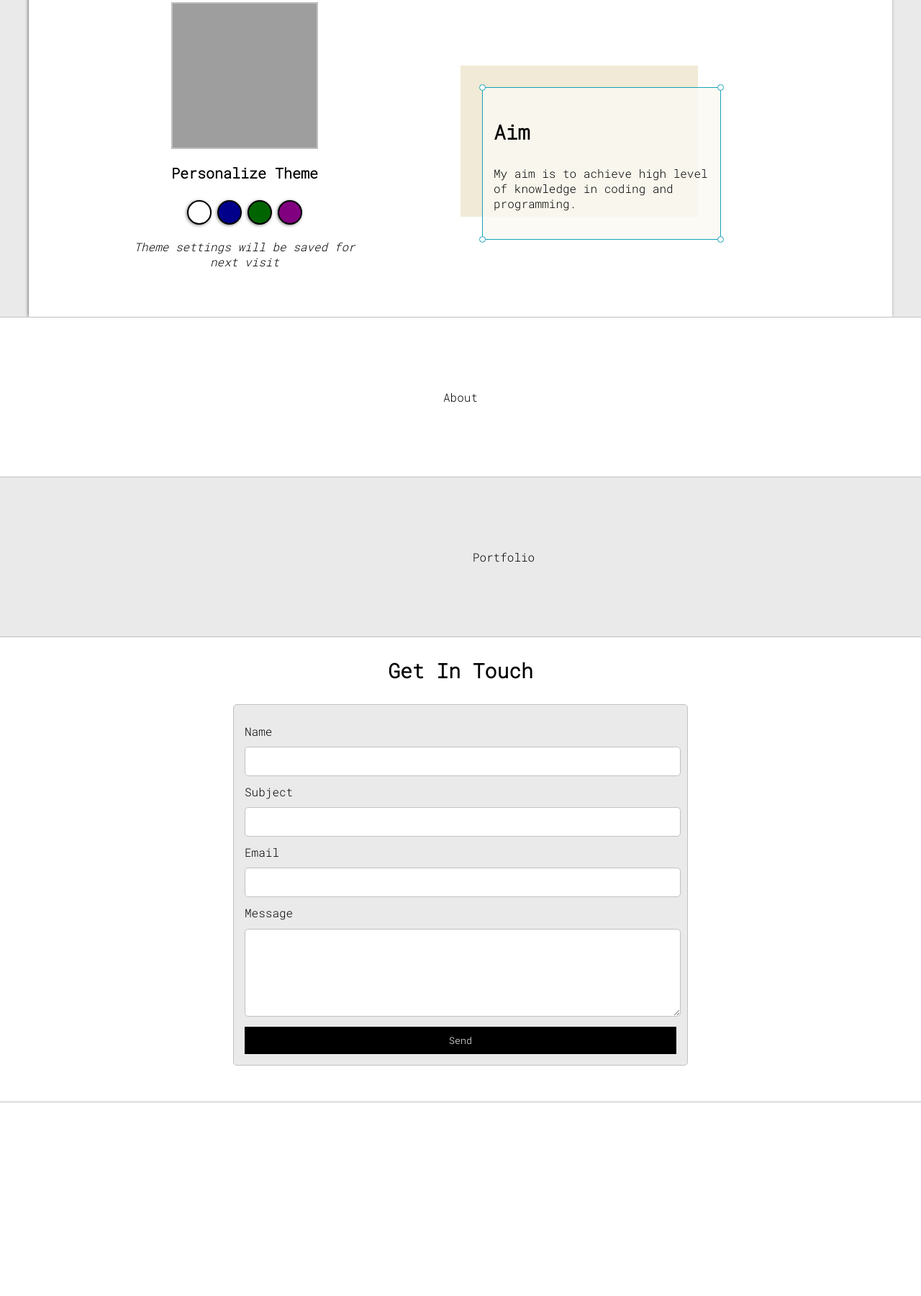
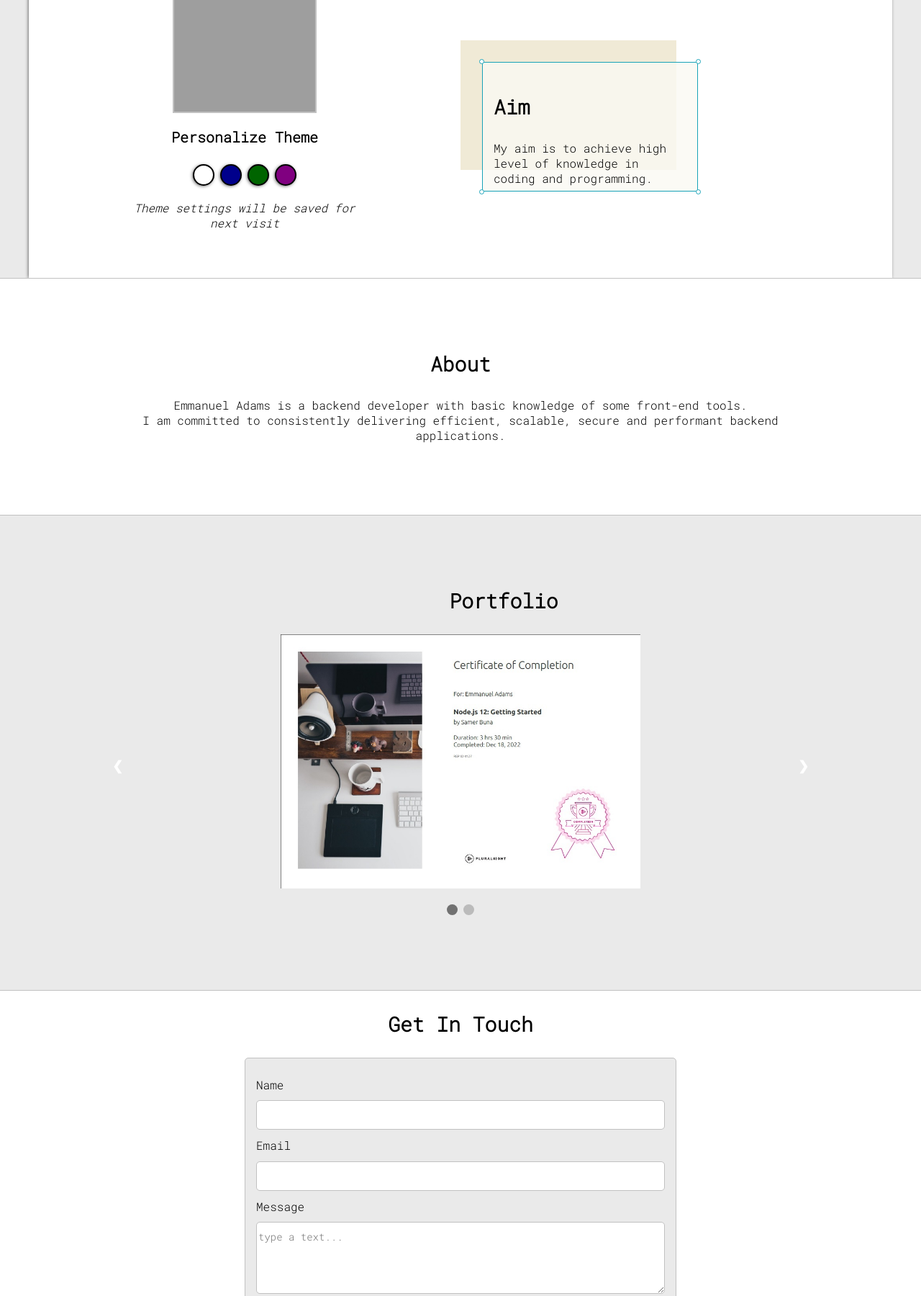
Before and after one commit to EmmanuelAdams/myportfolio, a website: page myProject/index.html in a window 1280 px wide. Shown: the part 260-2060 px from the top of the page at 72% size. Before the commit the page ends 1791 px from the top, so only its background shows below. Drawn offline with nearby package versions, Linux system fonts and the light colour scheme; grey boxes are pictures that could not be loaded.

Commit message:
added readme and contact-me functionality

```diff
--- a/myProject/default.css
+++ b/myProject/default.css
@@ -1,98 +1,121 @@
-:root{
---mainColor:#eaeaea;
---secondaryColor:#fff;
+:root {
+  --mainColor: #eaeaea;
+  --secondaryColor: #fff;
 
---borderColor:#c1c1c1;
+  --borderColor: #c1c1c1;
 
-  --mainText:black;
-  --secondaryText:#4b5156;
+  --mainText: black;
+  --secondaryText: #4b5156;
 
   --themeDotColor: black;
 
-  --previewBg:rgb(251, 249, 243, 0.8);
-  --previewShadow:#f0ead6;
+  --previewBg: rgb(251, 249, 243, 0.8);
+  --previewShadow: #f0ead6;
 
-  --buttonColor:black;
+  --buttonColor: black;
 }
 
-
-html, body{
+html,
+body {
   padding: 0;
   margin: 0;
 }
 
-body *{
+body * {
   transition: 0.3s;
 }
 
-h1, h2, h3, h4, h5, h6, strong{
+h1,
+h2,
+h3,
+h4,
+h5,
+h6,
+strong {
   color: var(--mainText);
   font-family: 'Roboto Mono', monospace;
 }
 
-p, li, span, label, input, textarea{
+p,
+li,
+span,
+label,
+input,
+textarea {
   color: var(--mainText);
   font-family: 'Roboto Mono', monospace;
 }
 
-a{
+a {
   text-decoration: none;
   color: rgb(44, 42, 180);
 }
 
-ul{
+ul {
   list-style: none;
 }
 
-h1 { font-size: 56px;}
-h2 { font-size: 36px;}
-h3 { font-size: 28px;}
-h4 { font-size: 24px;}
-h5 { font-size: 20px;}
-h6 { font-size: 16px;}
+h1 {
+  font-size: 56px;
+}
+h2 {
+  font-size: 36px;
+}
+h3 {
+  font-size: 28px;
+}
+h4 {
+  font-size: 24px;
+}
+h5 {
+  font-size: 20px;
+}
+h6 {
+  font-size: 16px;
+}
 
-.s1{
+.s1 {
   background-color: var(--mainColor);
-  border-bottom:1px solid var(--borderColor);
+  border-bottom: 1px solid var(--borderColor);
   overflow: auto;
 }
 
-.s2{
+.s2 {
   background-color: var(--secondaryColor);
-  border-bottom:1px solid var(--borderColor);
+  border-bottom: 1px solid var(--borderColor);
   overflow: auto;
 }
 
-.main-container{
+.main-container {
   width: 1200px;
   margin: 0 auto;
 }
 
-.greeting-wrapper{
+.greeting-wrapper {
   text-align: center;
   align-content: center;
   display: grid;
   min-height: 10em;
 }
 
-.intro-wrapper{
-  background-color:var(--secondaryColor);
+.intro-wrapper {
+  background-color: var(--secondaryColor);
   border-radius: 5px 5px 0 0;
 
-  -webkit-box-shadow: -1px 1px 5px -1px rgba(0,0,0,0.75);
-  -moz-box-shadow: -1px 1px 5px -1px rgba(0,0,0,0.75);
-  box-shadow: -1px 1px 5px -1px rgba(0,0,0,0.75);
+  -webkit-box-shadow: -1px 1px 5px -1px rgba(0, 0, 0, 0.75);
+  -moz-box-shadow: -1px 1px 5px -1px rgba(0, 0, 0, 0.75);
+  box-shadow: -1px 1px 5px -1px rgba(0, 0, 0, 0.75);
 
   display: grid;
   grid-template-columns: 1fr 1fr;
   grid-template-areas:
     'nav-wrapper nav-wrapper'
-  'left-column right-column'
+    'left-column right-column';
 }
 
-.nav-wrapper{
+.nav-wrapper {
   background-color: var(--mainColor);
-  border-bottom:1px solid var(--borderColor);
+  border-bottom: 1px solid var(--borderColor);
   grid-area: nav-wrapper;
   display: flex;
   justify-content: space-between;
@@ -100,53 +123,39 @@ h6 { font-size: 16px;}
   border-radius: 5px 5px 0 0;
 }
 
-#navigator a{
+#navigator a {
   color: var(--mainText);
 }
 
-.dots-wrapper{
+.dots-wrapper {
   display: flex;
   padding: 10px;
 }
 
-#navigator{
+#navigator {
   margin: 0;
   padding: 10px;
 }
 
-#dot-1{
-  background-color: red;
-}
-
-#dot-2{
-  background-color: yellow;
-}
-
-#dot-3{
-  background-color: green;
-}
-
-.browser-dot{
+.browser-dot {
   background-color: black;
   height: 15px;
   width: 15px;
   border-radius: 50%;
   margin: 5px;
 
-  -webkit-box-shadow: -1px 1px 5px -1px rgba(0,0,0,0.75);
-  -moz-box-shadow: -1px 1px 5px -1px rgba(0,0,0,0.75);
-  box-shadow: -1px 1px 5px -1px rgba(0,0,0,0.75);
-
+  -webkit-box-shadow: -1px 1px 5px -1px rgba(0, 0, 0, 0.75);
+  -moz-box-shadow: -1px 1px 5px -1px rgba(0, 0, 0, 0.75);
+  box-shadow: -1px 1px 5px -1px rgba(0, 0, 0, 0.75);
 }
 
-
-.left-column{
+.left-column {
   grid-area: left-column;
   padding-top: 50px;
   padding-bottom: 50px;
 }
 
-#profile_pic{
+#profile_pic {
   display: block;
   margin: 0 auto;
 
@@ -156,74 +165,69 @@ h6 { font-size: 16px;}
   border: 2px solid var(--borderColor);
 }
 
-.theme-options-wrapper{
+.theme-options-wrapper {
   justify-content: center;
   display: flex;
   padding: 0;
-
 }
 
-.theme-dot{
-
+.theme-dot {
   height: 30px;
   width: 30px;
   border-radius: 50%;
 
-  -webkit-box-shadow: -1px 1px 5px -1px rgba(0,0,0,0.75);
-  -moz-box-shadow: -1px 1px 5px -1px rgba(0,0,0,0.75);
-  box-shadow: -1px 1px 5px -1px rgba(0,0,0,0.75);
+  -webkit-box-shadow: -1px 1px 5px -1px rgba(0, 0, 0, 0.75);
+  -moz-box-shadow: -1px 1px 5px -1px rgba(0, 0, 0, 0.75);
+  box-shadow: -1px 1px 5px -1px rgba(0, 0, 0, 0.75);
 
   border: 2px solid var(--themeDotColor);
   margin: 4px;
   cursor: pointer;
-
 }
 
-.theme-dot:hover{
+.theme-dot:hover {
   border-width: 5px;
 }
 
-#light-theme{
+#light-theme {
   background-color: white;
 }
 
-#blue-theme{
+#blue-theme {
   background-color: darkblue;
 }
 
-#green-theme{
+#green-theme {
   background-color: darkgreen;
 }
 
-#purple-theme{
-  background-color:purple;
+#purple-theme {
+  background-color: purple;
 }
 
-#settings-note{
+#settings-note {
   text-align: center;
   font-style: italic;
 }
 
-.right-column{
+.right-column {
   grid-area: right-column;
   display: grid;
   align-content: center;
 
   padding-top: 50px;
   padding-bottom: 50px;
-
 }
 
-#preview-shadow{
+#preview-shadow {
   background-color: var(--previewShadow);
   width: 300px;
   height: 180px;
   padding-left: 30px;
   padding-top: 30px;
-
 }
 
-#preview{
+#preview {
   width: 300px;
   height: 180px;
   border: 1.5px solid #17a2b8;
@@ -232,7 +236,7 @@ padding-top: 30px;
   position: relative;
 }
 
-.corner{
+.corner {
   width: 7px;
   height: 7px;
   border-radius: 50%;
@@ -241,32 +245,38 @@ padding-top: 30px;
   position: absolute;
 }
 
-#corner-tl{
+#corner-tl {
   top: -5px;
   left: -5px;
 }
 
-#corner-tr{
+#corner-tr {
   top: -5px;
   right: -5px;
 }
 
-#corner-br{
+#corner-br {
   bottom: -5px;
   right: -5px;
 }
 
-#corner-bl{
+#corner-bl {
   bottom: -5px;
   left: -5px;
 }
 
-.about-portfolio{
+.about-portfolio {
   margin: 100px;
   text-align: center;
 }
 
-#contact-form{
+#pdf {
+  width: 400px;
+  height: 300px;
+  border: solid 1px white;
+}
+
+#contact-form {
   display: block;
   max-width: 600px;
   margin: 0 auto;
@@ -277,16 +287,16 @@ padding-top: 30px;
   margin-bottom: 50px;
 }
 
-#contact-form label{
+#contact-form label {
   line-height: 2.7em;
 }
 
-#contact-form textarea{
+#contact-form textarea {
   min-height: 100px;
   font-size: 14px;
 }
 
-.input-field{
+.input-field {
   width: 100%;
   padding-top: 10px;
   padding-bottom: 10px;
@@ -296,7 +306,7 @@ padding-top: 30px;
   font-size: 14px;
 }
 
-#submit-btn{
+#submit-btn {
   margin-top: 10px;
   width: 100%;
   padding-top: 10px;
@@ -304,24 +314,113 @@ padding-top: 30px;
   color: #fff;
   background-color: var(--buttonColor);
   border: none;
+  cursor: pointer;
 }
 
-@media screen and (max-width: 1200px){
-  .main-container{
+* {
+  box-sizing: border-box;
+}
+
+/* Slideshow container */
+.slideshow-container {
+  max-width: 1000px;
+  position: relative;
+  margin: auto;
+}
+
+/* Hide the images by default */
+.mySlides {
+  display: none;
+}
+
+/* Next & previous buttons */
+.prev,
+.next {
+  cursor: pointer;
+  position: absolute;
+  top: 50%;
+  width: auto;
+  margin-top: -22px;
+  padding: 16px;
+  color: white;
+  font-weight: bold;
+  font-size: 18px;
+  transition: 0.6s ease;
+  border-radius: 0 3px 3px 0;
+  user-select: none;
+}
+
+.prev {
+  left: 0;
+  border-radius: 3px 0 0 3px;
+}
+
+.next {
+  right: 0;
+  border-radius: 3px 0 0 3px;
+}
+
+.prev:hover,
+.next:hover {
+  background-color: rgba(0, 0, 0, 0.8);
+}
+
+.text {
+  color: #f2f2f2;
+  font-size: 15px;
+  padding: 8px 12px;
+  position: absolute;
+  bottom: 8px;
+  width: 100%;
+  text-align: center;
+}
+
+.dot {
+  cursor: pointer;
+  height: 15px;
+  width: 15px;
+  margin: 0 2px;
+  background-color: #bbb;
+  border-radius: 50%;
+  display: inline-block;
+  transition: background-color 0.6s ease;
+}
+
+.active,
+.dot:hover {
+  background-color: #717171;
+}
+
+.fade {
+  animation-name: fade;
+  animation-duration: 1.5s;
+}
+
+@keyframes fade {
+  from {
+    opacity: 0.4;
+  }
+  to {
+    opacity: 1;
+  }
+}
+
+@media screen and (max-width: 1200px) {
+  .main-container {
     width: 95%;
   }
 }
 
-@media screen and (max-width: 800px){
-  .intro-wrapper{
+@media screen and (max-width: 800px) {
+  .intro-wrapper {
     grid-template-columns: 1fr;
     grid-template-areas:
       'nav-wrapper'
       'left-column'
-    'right-column'
+      'right-column';
   }
 
-  .right-column{
+  .right-column {
     justify-content: center;
   }
 }
--- a/myProject/index.html
+++ b/myProject/index.html
@@ -3,15 +3,36 @@
 <html>
   <head>
     <title>my portfolio</title>
-  <meta name="viewport" content="width=device-width, initial-scale=1, maximum-scale=1, minimum-scale=1" />
-  <link rel="preconnect" href="https://fonts.googleapis.com">
-  <link rel="preconnect" href="https://fonts.gstatic.com" crossorigin>
-  <link href="https://fonts.googleapis.com/css2?family=Roboto+Mono:wght@300&display=swap" rel="stylesheet">
+    <meta
+      name="viewport"
+      content="width=device-width, initial-scale=1, maximum-scale=1, minimum-scale=1"
+    />
+    <link
+      rel="preconnect"
+      href="https://fonts.googleapis.com"
+    />
+    <link
+      rel="preconnect"
+      href="https://fonts.gstatic.com"
+      crossorigin
+    />
+    <link
+      href="https://fonts.googleapis.com/css2?family=Roboto+Mono:wght@300&display=swap"
+      rel="stylesheet"
+    />
 
-  <link rel="stylesheet" type="text/css" href="default.css">
+    <link
+      rel="stylesheet"
+      type="text/css"
+      href="default.css"
+    />
 
-  <link id="theme-style"  rel="stylesheet" type="text/css" href="">
-
+    <link
+      id="theme-style"
+      rel="stylesheet"
+      type="text/css"
+      href=""
+    />
   </head>
   <body>
     <section class="s1">
@@ -21,30 +42,43 @@
         </div>
 
         <div class="intro-wrapper">
-        <div class="nav-wrapper">
-          <div class="dots-wrapper">
-            <div id="dot-1" class="browser-dot"></div>
-            <div id="dot-2" class="browser-dot"></div>
-            <div id="dot-3" class="browser-dot"></div>
+          <div class="left-column">
+            <img
+              id="profile_pic"
+              src="images/Emmy.jpeg"
+              alt="Emmy.jpeg"
+            />
+            <h5 style="text-align: center; line-height: 0">
+              Personalize Theme
+            </h5>
+
+            <div class="theme-options-wrapper">
+              <div
+                data-mode="light"
+                id="light-theme"
+                class="theme-dot"
+              ></div>
+              <div
+                data-mode="blue"
+                id="blue-theme"
+                class="theme-dot"
+              ></div>
+              <div
+                data-mode="green"
+                id="green-theme"
+                class="theme-dot"
+              ></div>
+              <div
+                data-mode="purple"
+                id="purple-theme"
+                class="theme-dot"
+              ></div>
             </div>
 
-          <ul id="navigator">
-            <li><a href="#" target="_blank">Contact</a></li>
-          </ul>
-        </div>
-
-        <div class="left-column">
-          <img id="profile_pic" src="images/Emmy.jpeg" alt="Emmy.jpeg">
-          <h5 style="text-align: center; line-height: 0;">Personalize Theme</h5>
-
-          <div class="theme-options-wrapper">
-            <div data-mode="light" id="light-theme" class="theme-dot"></div>
-            <div data-mode="blue" id="blue-theme" class="theme-dot"></div>
-            <div data-mode="green" id="green-theme" class="theme-dot"></div>
-            <div data-mode="purple" id="purple-theme" class="theme-dot"></div>
-          </div>
-
-          <p id="settings-note">Theme settings will be saved for<br>next visit</p>
+            <p id="settings-note">
+              Theme settings will be saved for<br />next
+              visit
+            </p>
           </div>
 
           <div class="right-column">
@@ -53,8 +87,9 @@
                 <div id="corner-tl" class="corner"></div>
                 <div id="corner-tr" class="corner"></div>
                 <h3>Aim</h3>
-              <p>My aim is to achieve high level of knowledge in coding
-                and programming.
+                <p>
+                  My aim is to achieve high level of
+                  knowledge in coding and programming.
                 </p>
                 <div id="corner-br" class="corner"></div>
                 <div id="corner-bl" class="corner"></div>
@@ -69,7 +104,15 @@
       <div class="main-container">
         <div class="about-portfolio">
           <div class="about-wrapper">
-          <p>About</p>
+            <h3>About</h3>
+            <p>
+              Emmanuel Adams is a backend developer with
+              basic knowledge of some front-end tools.
+              <br />
+              I am committed to consistently delivering
+              efficient, scalable, secure and performant
+              backend applications.
+            </p>
           </div>
         </div>
       </div>
@@ -78,33 +121,100 @@
     <section class="s1">
       <div class="about-portfolio">
         <div class="main-container">
-        <p>Portfolio</p>
+          <h3>Portfolio</h3>
+        </div>
+        <!-- Slideshow container -->
+        <div class="slideshow-container">
+          <!-- Full-width images with number and caption text -->
+          <div class="mySlides fade">
+            <img
+              src="./images/NodeJS_Getting_Started.jpg"
+              style="width: 50%"
+            />
+          </div>
+          <div class="mySlides fade">
+            <img
+              src="./images/Advanced_NodeJs.jpg"
+              style="width: 50%"
+            />
+          </div>
+
+          <!-- Next and previous buttons -->
+          <a class="prev" onclick="plusSlides(-1)"
+            >&#10094;</a
+          >
+          <a class="next" onclick="plusSlides(1)"
+            >&#10095;</a
+          >
+        </div>
+        <br />
+
+        <!-- The dots/circles -->
+        <div style="text-align: center">
+          <span
+            class="dot"
+            onclick="currentSlide(1)"
+          ></span>
+          <span
+            class="dot"
+            onclick="currentSlide(2)"
+          ></span>
         </div>
       </div>
     </section>
 
     <section class="s2">
       <div class="main-container">
-      <h3 style="text-align: center;">Get In Touch</h3>
+        <h3 style="text-align: center">Get In Touch</h3>
 
-      <form id="contact-form">
+        <form id="contact-form" onsubmit="sendEmail()">
           <label>Name</label>
-        <input class="input-field" type="text" name="name">
-
-        <label>Subject</label>
-        <input class="input-field" type="text" name="subject">
+          <input
+            class="input-field"
+            id="name"
+            required
+            type="text"
+            name="name"
+          />
 
           <label>Email</label>
-        <input class="input-field" type="email" name="email">
+          <input
+            class="input-field"
+            id="email"
+            required
+            type="email"
+            name="email"
+          />
 
           <label>Message</label>
-        <textarea class="input-field" type="text" name="message"></textarea>
+          <textarea
+            style="max-width: 100%"
+            class="input-field"
+            id="message"
+            required
+            type="text"
+            name="message"
+            placeholder="type a text..."
+          ></textarea>
 
-        <input id="submit-btn" type="submit" value="Send">
+          <input
+            id="submit-btn"
+            type="submit"
+            value="Send"
+          />
         </form>
       </div>
     </section>
 
+    <script
+      type="text/javascript"
+      src="https://cdn.jsdelivr.net/npm/@emailjs/browser@3/dist/email.min.js"
+    ></script>
+    <script type="text/javascript">
+      (function () {
+        emailjs.init('PMpk_58Qy9oERJ-Zm');
+      })();
+    </script>
     <script type="text/javascript" src="script.js"></script>
   </body>
 </html>
--- a/myProject/script.js
+++ b/myProject/script.js
@@ -1,39 +1,103 @@
-console.log('it working')
+console.log('it working');
 
-let theme = localStorage.getItem('theme')
+let theme = localStorage.getItem('theme');
 
-if(theme == null){
-  setTheme('light')
-}else{
-  setTheme(theme)
+if (theme == null) {
+  setTheme('light');
+} else {
+  setTheme(theme);
 }
 
-let themeDot = document.getElementsByClassName('theme-dot')
+let themeDot = document.getElementsByClassName('theme-dot');
 
-for (var i=0; themeDot.length > i; i++){
-  themeDot[i].addEventListener('click', function(){
-    let mode = this.dataset.mode
-    console.log('option clicked:', mode)
-    setTheme(mode)
-  })
+for (var i = 0; themeDot.length > i; i++) {
+  themeDot[i].addEventListener('click', function () {
+    let mode = this.dataset.mode;
+    console.log('option clicked:', mode);
+    setTheme(mode);
+  });
 }
 
-function setTheme(mode){
-  if (mode == 'light'){
-    document.getElementById('theme-style').href = 'default.css'
+function setTheme(mode) {
+  if (mode == 'light') {
+    document.getElementById('theme-style').href =
+      'default.css';
   }
 
-  if (mode == 'blue'){
-    document.getElementById('theme-style').href = 'blue.css'
+  if (mode == 'blue') {
+    document.getElementById('theme-style').href =
+      'blue.css';
   }
 
-  if (mode == 'green'){
-    document.getElementById('theme-style').href = 'green.css'
+  if (mode == 'green') {
+    document.getElementById('theme-style').href =
+      'green.css';
   }
 
-  if (mode == 'purple'){
-    document.getElementById('theme-style').href = 'purple.css'
+  if (mode == 'purple') {
+    document.getElementById('theme-style').href =
+      'purple.css';
   }
 
-  localStorage.setItem('theme', mode)
+  localStorage.setItem('theme', mode);
 }
+
+// portfolio slide show
+let slideIndex = 1;
+showSlides(slideIndex);
+
+// Next/previous controls
+function plusSlides(n) {
+  showSlides((slideIndex += n));
+}
+
+// Thumbnail image controls
+function currentSlide(n) {
+  showSlides((slideIndex = n));
+}
+
+function showSlides(n) {
+  let i;
+  let slides = document.getElementsByClassName('mySlides');
+  let dots = document.getElementsByClassName('dot');
+  if (n > slides.length) {
+    slideIndex = 1;
+  }
+  if (n < 1) {
+    slideIndex = slides.length;
+  }
+  for (i = 0; i < slides.length; i++) {
+    slides[i].style.display = 'none';
+  }
+  for (i = 0; i < dots.length; i++) {
+    dots[i].className = dots[i].className.replace(
+      ' active',
+      ''
+    );
+  }
+  slides[slideIndex - 1].style.display = 'block';
+  dots[slideIndex - 1].className += ' active';
+}
+
+// send email
+function sendEmail() {
+  var params = {
+    name: document.getElementById('name').value,
+    email: document.getElementById('email').value,
+    message: document.getElementById('message').value,
+  };
+
+  const serviceId = 'service_2u4hpuo';
+  const templateId = 'template_jp0o7bn1';
+
+  emailjs
+    .send(serviceId, templateId, params)
+    .then((res) => {
+      document.getElementById('name').value,
+        document.getElementById('email').value,
+        document.getElementById('message').value;
+      console.log(res);
+    })
+    .then(alert('Message Sent Successfully!'))
+    .catch((err) => console.log(err));
+}
```
Also changed, not shown: myProject/images/Advanced_NodeJs.jpg (added), myProject/images/NodeJS_Getting_Started.jpg (added), readme.md (added). Lines whose indentation alone changed are shown as unchanged.
